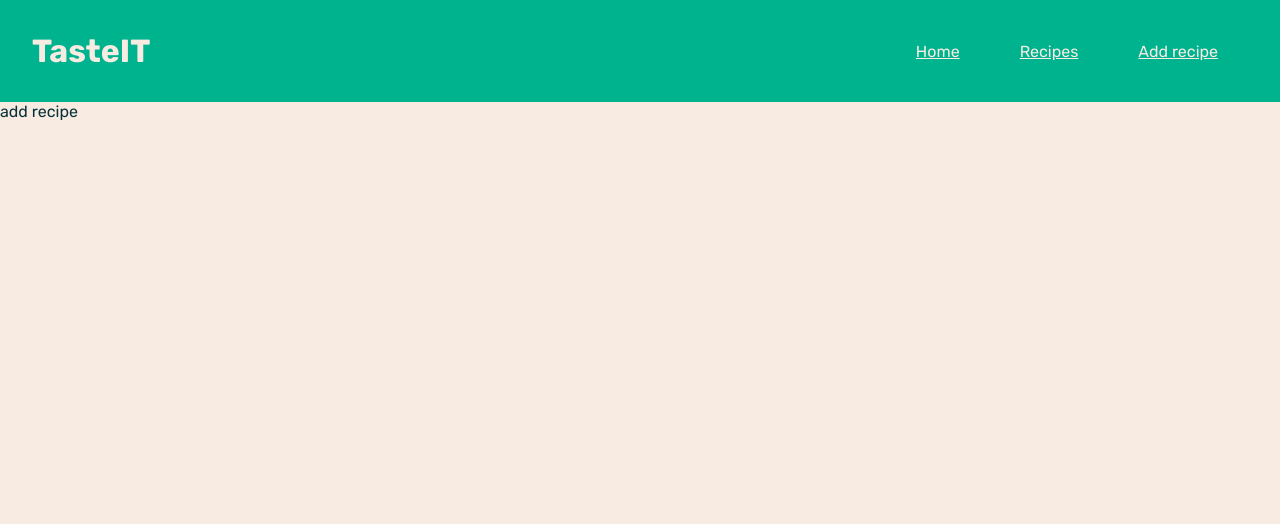
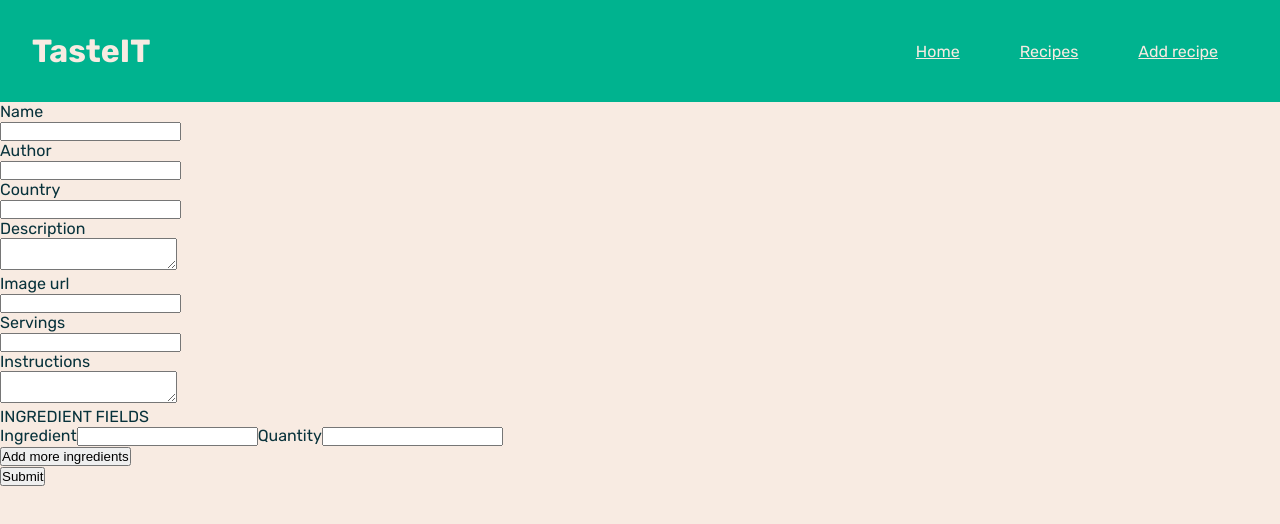
Before and after one commit to laurpe/tasteIT, a React (Create React App) app: page /add_recipe in a window 1280 px wide. Shown: the top 524 px of the page. Built offline with nearby package versions, Linux system fonts and the light colour scheme.

Commit message:
add recipe form

```diff
--- a/src/components/AddRecipe.jsx
+++ b/src/components/AddRecipe.jsx
@@ -1,10 +1,11 @@
 import Header from "./Header";
+import AddRecipeForm from "./AddRecipeForm";
 
 const AddRecipe = () => {
     return (
         <>
             <Header />
-            <div>add recipe</div>
+            <AddRecipeForm />
         </>
     );
 };
--- /dev/null
+++ b/src/components/AddRecipeForm.jsx
@@ -0,0 +1,178 @@
+import { useState } from "react";
+
+const AddRecipeForm = () => {
+    const [recipe, setRecipe] = useState({
+        name: "",
+        author: "",
+        countryCode: "",
+        description: "",
+        imageUrl: "",
+        servings: "",
+        instructions: "",
+    });
+    const [ingredients, setIngredients] = useState([
+        {
+            ingredientName: "",
+            quantity: "",
+        },
+    ]);
+    const [finalRecipe, setFinalRecipe] = useState({});
+
+    const handleChange = (event) => {
+        setRecipe({ ...recipe, [event.target.name]: event.target.value });
+    };
+
+    const handleIngredientNameChange = (event, ingredientIndex) => {
+        const newIngredientName = event.target.value;
+        setIngredients(
+            ingredients.map((ingredient, index) => {
+                if (index === ingredientIndex) {
+                    return { ...ingredient, ingredientName: newIngredientName };
+                }
+                return ingredient;
+            })
+        );
+    };
+
+    const handleIngredientQuantityChange = (event, ingredientIndex) => {
+        const newIngredientQuantity = event.target.value;
+        setIngredients(
+            ingredients.map((ingredient, index) => {
+                if (index === ingredientIndex) {
+                    return { ...ingredient, quantity: newIngredientQuantity };
+                }
+                return ingredient;
+            })
+        );
+    };
+
+    const handleSubmit = (event) => {
+        event.preventDefault();
+        setFinalRecipe({ ...recipe, ingredients: ingredients });
+    };
+
+    const handleAddMoreClick = () => {
+        setIngredients([
+            ...ingredients,
+            {
+                ingredientName: "",
+                quantity: "",
+            },
+        ]);
+    };
+
+    return (
+        <form onSubmit={handleSubmit}>
+            <div>
+                <label htmlFor="name">Name</label>
+            </div>
+            <div>
+                <input
+                    type="text"
+                    name="name"
+                    onChange={handleChange}
+                    value={recipe.name}
+                />
+            </div>
+            <div>
+                <label htmlFor="author">Author</label>
+            </div>
+            <div>
+                <input
+                    type="text"
+                    name="author"
+                    onChange={handleChange}
+                    value={recipe.author}
+                />
+            </div>
+            <div>
+                <label htmlFor="countryCode">Country</label>
+            </div>
+            <div>
+                <input
+                    type="text"
+                    name="countryCode"
+                    onChange={handleChange}
+                    value={recipe.countryCode}
+                />
+            </div>
+            <div>
+                <label htmlFor="description">Description</label>
+            </div>
+            <div>
+                <textarea
+                    name="description"
+                    onChange={handleChange}
+                    value={recipe.description}
+                />
+            </div>
+            <div>
+                <label htmlFor="imageUrl">Image url</label>
+            </div>
+            <div>
+                <input
+                    type="text"
+                    name="imageUrl"
+                    onChange={handleChange}
+                    value={recipe.imageUrl}
+                />
+            </div>
+            <div>
+                <label htmlFor="servings">Servings</label>
+            </div>
+            <div>
+                <input
+                    type="number"
+                    name="servings"
+                    onChange={handleChange}
+                    value={recipe.servings}
+                />
+            </div>
+            <div>
+                <label htmlFor="instructions">Instructions</label>
+            </div>
+            <div>
+                <textarea
+                    name="instructions"
+                    onChange={handleChange}
+                    value={recipe.instructions}
+                />
+            </div>
+            INGREDIENT FIELDS
+            {ingredients.map((ingredient, index) => {
+                return (
+                    <div key={index}>
+                        <label htmlFor="ingredientName">Ingredient</label>
+                        <input
+                            type="text"
+                            name="ingredientName"
+                            onChange={(event) =>
+                                handleIngredientNameChange(event, index)
+                            }
+                            value={ingredients[index].ingredientName}
+                        />
+                        <label htmlFor="quantity">Quantity</label>
+                        <input
+                            type="text"
+                            name="quantity"
+                            onChange={(event) =>
+                                handleIngredientQuantityChange(event, index)
+                            }
+                            value={ingredients[index].quantity}
+                        />
+                    </div>
+                );
+            })}
+            <div>
+                <button type="button" onClick={handleAddMoreClick}>
+                    Add more ingredients
+                </button>
+            </div>
+            <div>
+                <button type="submit">Submit</button>
+            </div>
+        </form>
+    );
+};
+
+export default AddRecipeForm;
```
